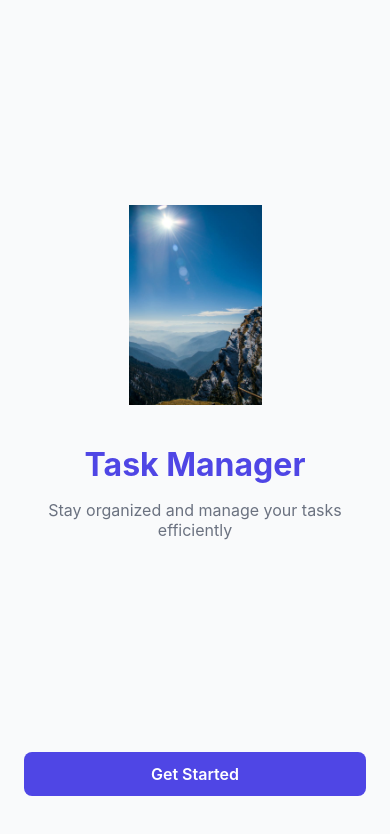
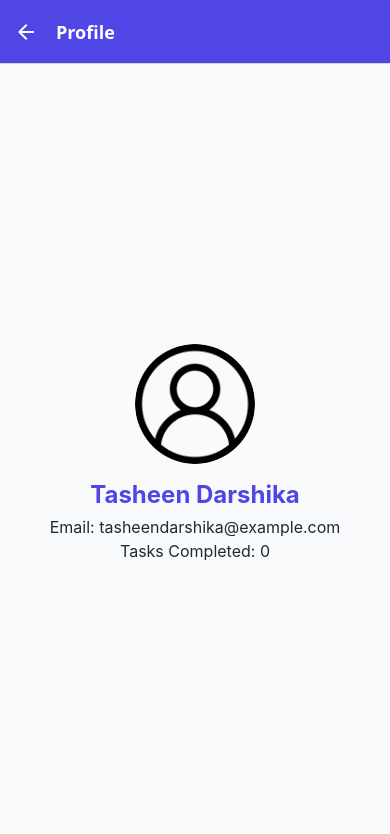
Before and after one commit to Tasheen2002/projectX, a React Native app: screen /Profile in a window 390 px wide. Shown: the top 834 px of the page. Built offline with nearby package versions, Linux system fonts and the light colour scheme.

Commit message:
additonal changes added

```diff
--- a/src/navigation/AppNavigator.tsx
+++ b/src/navigation/AppNavigator.tsx
@@ -5,6 +5,7 @@ import TaskScreen from '../screens/TaskScreen';
 import CreateTaskScreen from '../screens/CreateTaskScreen';
 import EditTaskScreen from '../screens/EditTaskScreen';
 import TaskDetailScreen from '../screens/TaskDetailScreen';
+import ProfileScreen from '../screens/ProfileScreen'; // Import ProfileScreen
 import {colors} from '../theme/color';
 
 export type RootStackParamList = {
@@ -13,6 +14,7 @@ export type RootStackParamList = {
   CreateTask: undefined;
   EditTask: {taskId: string};
   TaskDetail: {taskId: string};
+  Profile: undefined; // Add Profile route
 };
 
 const Stack = createNativeStackNavigator<RootStackParamList>();
@@ -58,6 +60,11 @@ const AppNavigator = () => {
         component={TaskDetailScreen}
         options={{title: 'Task Details'}}
       />
+      <Stack.Screen
+        name="Profile"
+        component={ProfileScreen}
+        options={{title: 'Profile'}}
+      />
     </Stack.Navigator>
   );
 };
--- /dev/null
+++ b/src/screens/ProfileScreen.tsx
@@ -0,0 +1,46 @@
+import React from 'react';
+import {View, Text, StyleSheet, Image} from 'react-native';
+import {colors} from '../theme/color';
+
+const ProfileScreen: React.FC = () => {
+  return (
+    <View style={styles.container}>
+      <Image
+        source={require('../assets/icons/user.png')} // Replace with your user image path
+        style={styles.profileImage}
+      />
+      <Text style={styles.name}>Tasheen Darshika</Text>
+      <Text style={styles.details}>Email: tasheendarshika@example.com</Text>
+      <Text style={styles.details}>Tasks Completed: 0</Text>
+    </View>
+  );
+};
+
+const styles = StyleSheet.create({
+  container: {
+    flex: 1,
+    alignItems: 'center',
+    justifyContent: 'center',
+    backgroundColor: colors.background,
+    padding: 16,
+  },
+  profileImage: {
+    width: 120,
+    height: 120,
+    borderRadius: 60,
+    marginBottom: 16,
+  },
+  name: {
+    fontSize: 24,
+    fontWeight: 'bold',
+    color: colors.primary,
+    marginBottom: 8,
+  },
+  details: {
+    fontSize: 16,
+    color: colors.text,
+    marginBottom: 4,
+  },
+});
+
+export default ProfileScreen;
--- a/src/screens/TaskScreen.tsx
+++ b/src/screens/TaskScreen.tsx
@@ -1,5 +1,11 @@
 import React from 'react';
-import {View, FlatList, StyleSheet, TouchableOpacity} from 'react-native';
+import {
+  View,
+  FlatList,
+  StyleSheet,
+  TouchableOpacity,
+  Image,
+} from 'react-native';
 import {NativeStackNavigationProp} from '@react-navigation/native-stack';
 import {RootStackParamList} from '../navigation/AppNavigator';
 import TaskComponent from '../components/TaskComponent';
@@ -24,6 +30,16 @@ const TaskScreen: React.FC<TaskScreenProps> = ({navigation}) => {
 
   return (
     <View style={styles.container}>
+      {/* Profile Icon */}
+      <TouchableOpacity
+        style={styles.profileIconContainer}
+        onPress={() => navigation.navigate('Profile')}>
+        <Image
+          source={require('../assets/icons/user.png')} // Replace with your user image path
+          style={styles.profileIcon}
+        />
+      </TouchableOpacity>
+
       <FlatList
         data={tasks}
         renderItem={renderTask}
@@ -46,6 +62,17 @@ const styles = StyleSheet.create({
   container: {
     flex: 1,
     position: 'relative',
+  },
+  profileIconContainer: {
+    position: 'absolute',
+    top: 16,
+    right: 16,
+    zIndex: 10,
+  },
+  profileIcon: {
+    width: 40,
+    height: 40,
+    borderRadius: 20,
   },
   listContent: {
     padding: 16,
```
Also changed, not shown: src/assets/icons/user.png (added), src/assets/icons/user1.jpg (added).
